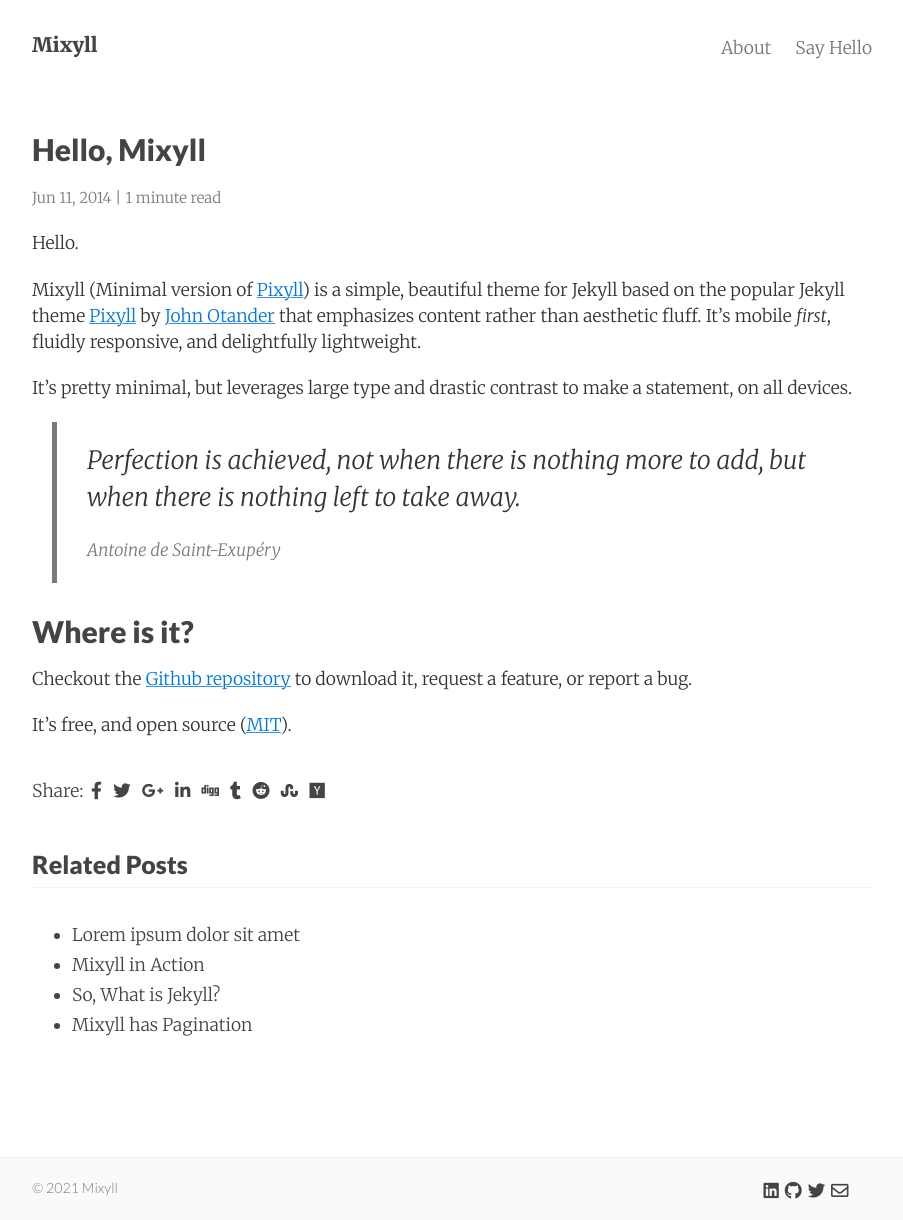
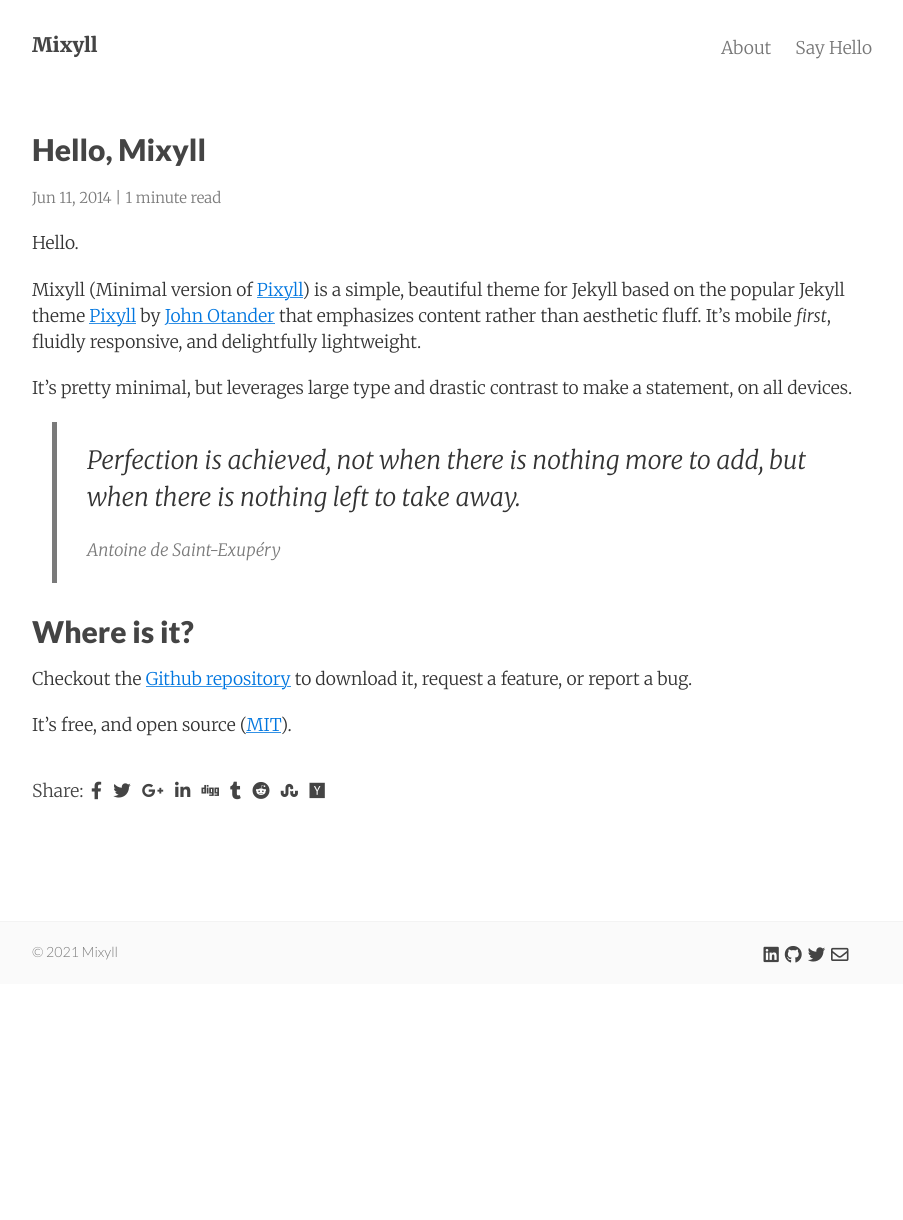
Before and after one commit to km3ll/km3ll.github.io, a Jekyll site: the page built from _posts/2014-06-11-welcome-to-mixyll.markdown, in a window 1280 px wide. Shown: the whole page, without its empty margins (188-1091 px from the left). Built offline with Jekyll 4.4.1, drawn with Linux system fonts in a browser that asks for light colours; nearby versions of some CDN libraries; after the commit the page ends 984 px from its top, so only the background shows below that; some of the changed lines change nothing that is shown.

Commit message:
Define configurations for main page

```diff
--- a/_config.yml
+++ b/_config.yml
@@ -1,10 +1,10 @@
 # Site settings
 title:       Mixyll
-email:       hello@saikiransripada.com
-author:      Sai Kiran Sripada
-description: "Lorem Ipsum is simply dummy text of the printing and typesetting industry. Lorem Ipsum has been the industry's standard dummy text ever since the 1500s, when an unknown printer took a galley of type and scrambled it to make a type specimen book."
+email:       kmell@protonmail.com
+author:      Kmell
+description: "Lorem Ipsum"
 baseurl:     ""
-url:         "https://mixyll.saikiransripada.com"
+url:         "https://km3ll.github.io"
 date_format: "%b %-d, %Y"
 header_pages:
  - about.md
@@ -14,7 +14,7 @@
 
 # Optional features
 animated:             true
-show_related_posts:   true
+show_related_posts:   false
 show_post_footers:    false
 show_social_icons:    true
 
@@ -25,10 +25,10 @@
 disqus_shortname:
 
 # Social icons
-github_username: saikiransripada
-twitter_username: wp_user
-linkedin_username: saikiransripada
-dev_username: dev_user
+github_username: km3ll
+twitter_username: kmellzie
+linkedin_username: juancamiloramirezgaviria
+#dev_username: dev_user
 
 # Post sharing icons
 show_sharing_icons: true
```
